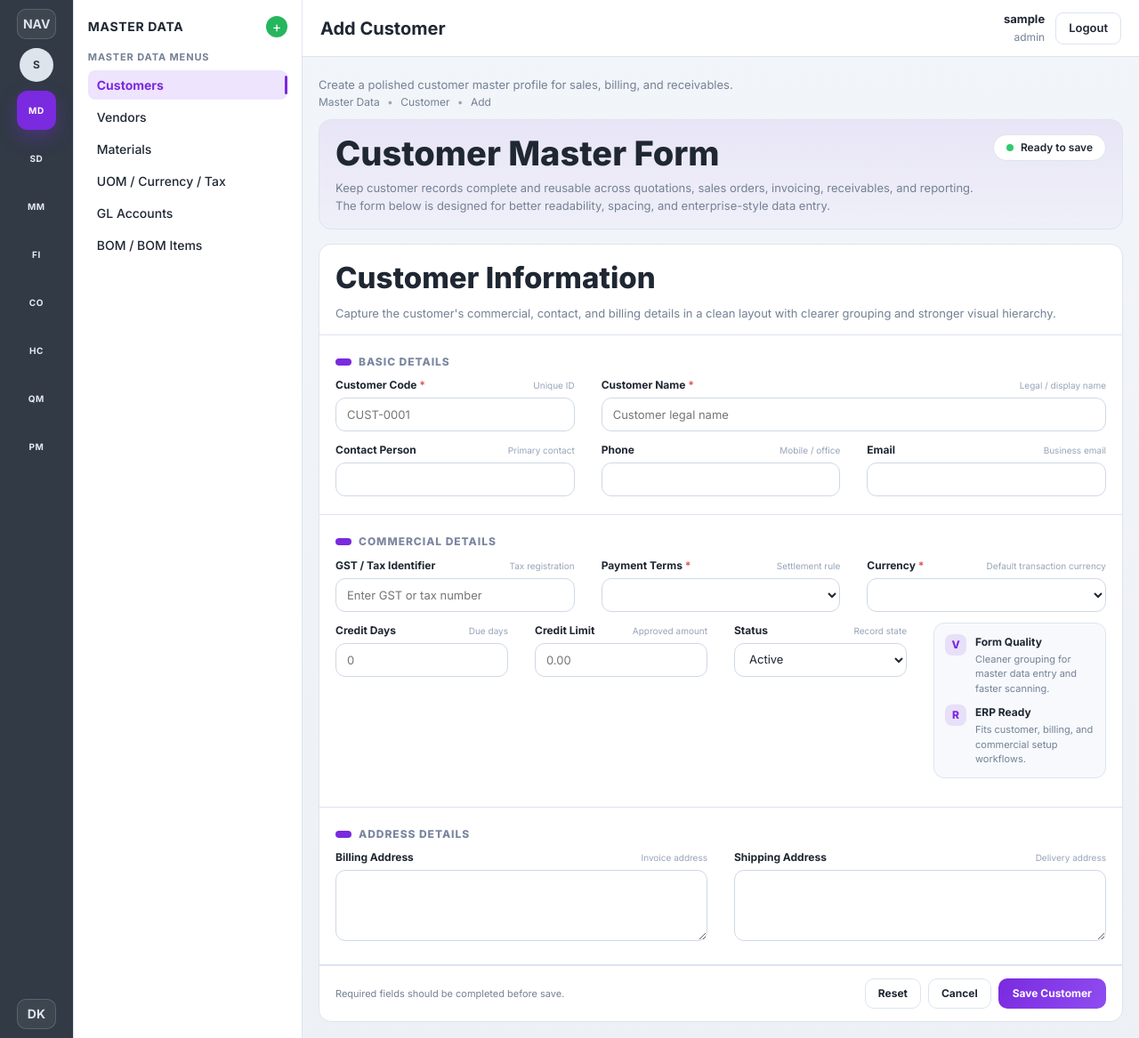
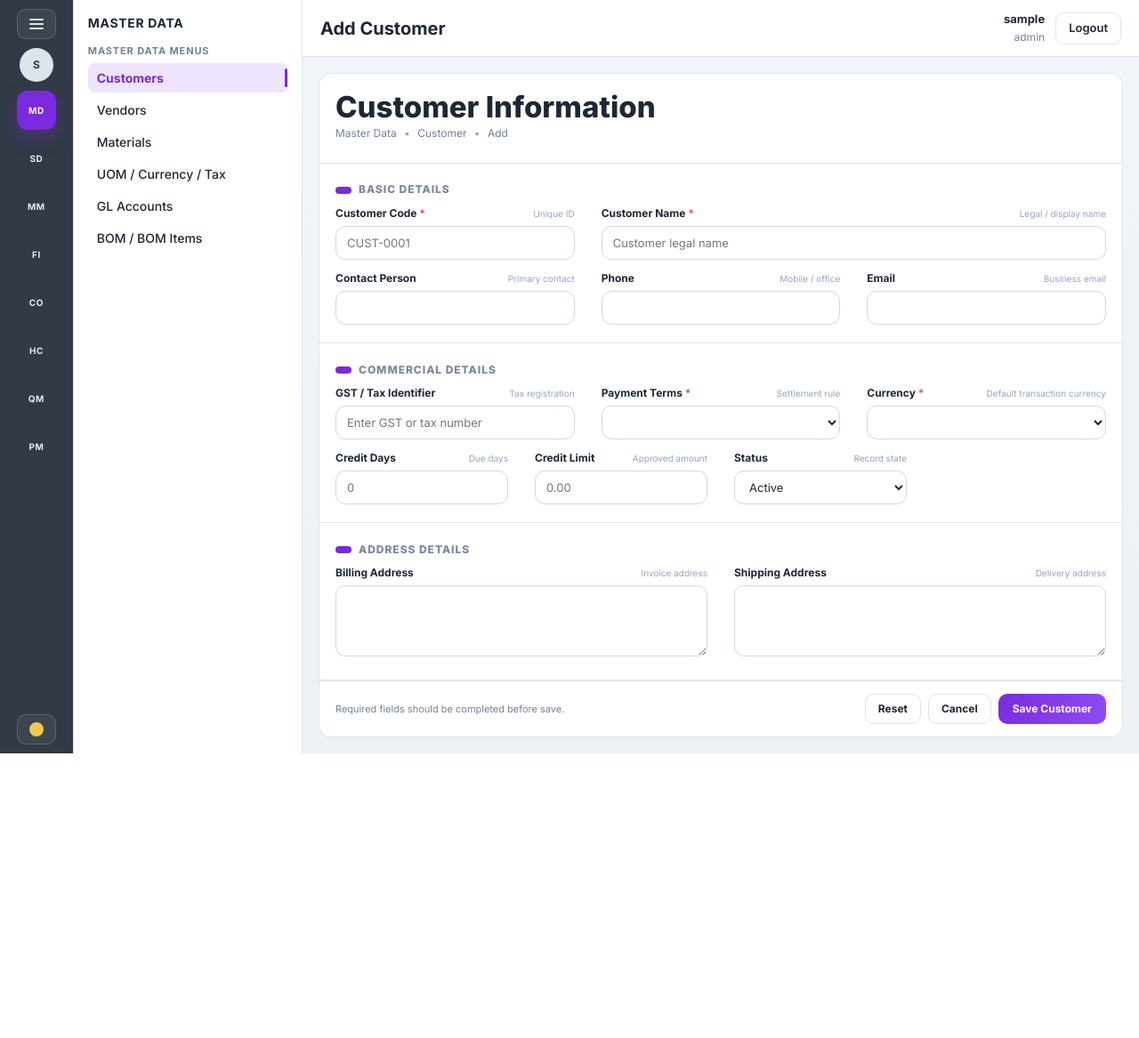
Before and after one commit to DhruvGarady/erp, a website: page boc_repo/pages/masterdata/customer_add.html in a window 1280 px wide. Shown: the whole page at 89% size. After the commit the page ends 847 px from the top, so only its background shows below. Drawn offline with nearby package versions, Linux system fonts and the light colour scheme; no server answers; sample sign-in values are in the browser's storage.

Commit message:
Refine sidebar icons and theme toggle

```diff
--- a/boc_repo/global/css/style_et_1.css
+++ b/boc_repo/global/css/style_et_1.css
@@ -84,6 +84,9 @@ a {
   font-size: 14px;
   line-height: 1;
   font-weight: 700;
+  display: inline-flex;
+  align-items: center;
+  justify-content: center;
 }
 
 .rail-avatar {
@@ -139,7 +142,7 @@ a {
 .panel-head {
   display: flex;
   align-items: center;
-  justify-content: space-between;
+  justify-content: flex-start;
   margin-bottom: 14px;
 }
 
@@ -159,6 +162,51 @@ a {
   color: #ffffff;
   font-size: 16px;
   line-height: 1;
+}
+
+.icon-menu {
+  width: 16px;
+  height: 12px;
+  display: inline-flex;
+  flex-direction: column;
+  justify-content: space-between;
+}
+
+.icon-menu span {
+  display: block;
+  height: 2px;
+  width: 100%;
+  border-radius: 2px;
+  background: #dbe2ee;
+}
+
+.icon-theme {
+  width: 16px;
+  height: 16px;
+  border-radius: 50%;
+  display: inline-block;
+  position: relative;
+}
+
+.rail-theme[data-mode="light"] .icon-theme {
+  border: 2px solid #f1c94f;
+  background: #f1c94f;
+}
+
+.rail-theme[data-mode="dark"] .icon-theme {
+  border: 2px solid #b7c2d6;
+  background: transparent;
+}
+
+.rail-theme[data-mode="dark"] .icon-theme::after {
+  content: "";
+  position: absolute;
+  right: -2px;
+  top: -2px;
+  width: 10px;
+  height: 10px;
+  border-radius: 50%;
+  background: var(--surface-rail);
 }
 
 .panel-group {
--- a/boc_repo/global/erp_shell.js
+++ b/boc_repo/global/erp_shell.js
@@ -46,7 +46,7 @@
     document.documentElement.setAttribute("data-theme", mode);
     var toggle = document.getElementById("themeToggle");
     if (toggle) {
-      toggle.textContent = mode === "dark" ? "LT" : "DK";
+      toggle.setAttribute("data-mode", mode);
       toggle.setAttribute("aria-label", mode === "dark" ? "Switch to light mode" : "Switch to dark mode");
     }
   }
--- a/boc_repo/pages/masterdata/customer_add.html
+++ b/boc_repo/pages/masterdata/customer_add.html
@@ -21,7 +21,9 @@
   <div class="app-shell">
     <aside class="erp-sidebar" id="sidebar">
       <div class="sidebar-rail">
-        <button type="button" class="rail-toggle" id="sidebarToggle" aria-label="Toggle sidebar">NAV</button>
+        <button type="button" class="rail-toggle" id="sidebarToggle" aria-label="Toggle sidebar">
+          <span class="icon-menu"><span></span><span></span><span></span></span>
+        </button>
         <div class="rail-avatar" id="railAvatar">U</div>
         <a href="../home.html" class="rail-item active" title="Master Data">MD</a>
         <a href="javascript:void(0)" class="rail-item role-item" data-roles="Admin,Manager,Sales" title="Sales and Distribution">SD</a>
@@ -32,13 +34,14 @@
         <a href="javascript:void(0)" class="rail-item role-item" data-roles="Admin,Quality,Manager" title="Quality Management">QM</a>
         <a href="javascript:void(0)" class="rail-item role-item" data-roles="Admin,Maintenance,Manager" title="Plant Maintenance">PM</a>
         <div class="rail-spacer"></div>
-        <button type="button" class="rail-theme" id="themeToggle" aria-label="Toggle theme">DK</button>
+        <button type="button" class="rail-theme" id="themeToggle" aria-label="Toggle theme" data-mode="light">
+          <span class="icon-theme"></span>
+        </button>
       </div>
 
       <div class="sidebar-panel">
         <div class="panel-head">
           <h2>MASTER DATA</h2>
-          <button type="button" class="panel-add">+</button>
         </div>
         <div class="panel-group">
           <div class="panel-label">MASTER DATA MENUS</div>
@@ -65,21 +68,21 @@
       </header>
 
       <section class="content-area" id="contentArea">
-        <p class="md-page-subtitle">Create a polished customer master profile for sales, billing, and receivables.</p>
-        <div class="md-breadcrumb">Master Data <span>•</span> Customer <span>•</span> Add</div>
+        <!-- <p class="md-page-subtitle">Create a polished customer master profile for sales, billing, and receivables.</p> -->
 
-        <div class="md-hero">
+
+        <!-- <div class="md-hero">
           <div>
             <h2>Customer Master Form</h2>
             <p>Keep customer records complete and reusable across quotations, sales orders, invoicing, receivables, and reporting. The form below is designed for better readability, spacing, and enterprise-style data entry.</p>
           </div>
           <div class="md-ready-pill"><span class="md-ready-dot"></span> Ready to save</div>
-        </div>
+        </div> -->
 
         <div class="md-form-card">
           <div class="md-form-card-head">
             <h3>Customer Information</h3>
-            <p>Capture the customer&apos;s commercial, contact, and billing details in a clean layout with clearer grouping and stronger visual hierarchy.</p>
+          <div class="md-breadcrumb">Master Data <span>•</span> Customer <span>•</span> Add</div>
           </div>
 
           <form id="customerAddForm" class="md-form-body">
@@ -178,7 +181,7 @@
                   </select>
                 </div>
                 <div class="col-lg-3 md-field">
-                  <div class="md-hint-card">
+                  <!-- <div class="md-hint-card">
                     <div class="md-hint-item">
                       <span class="md-hint-icon">V</span>
                       <div>
@@ -193,7 +196,7 @@
                         <p class="md-hint-text">Fits customer, billing, and commercial setup workflows.</p>
                       </div>
                     </div>
-                  </div>
+                  </div> -->
                 </div>
               </div>
             </div>
```
Also changed, not shown: boc_repo/pages/home.html (+6 -3 lines), boc_repo/pages/masterdata/customer_edit.html (+6 -3 lines), boc_repo/pages/masterdata/customer_inq.html (+6 -3 lines).
